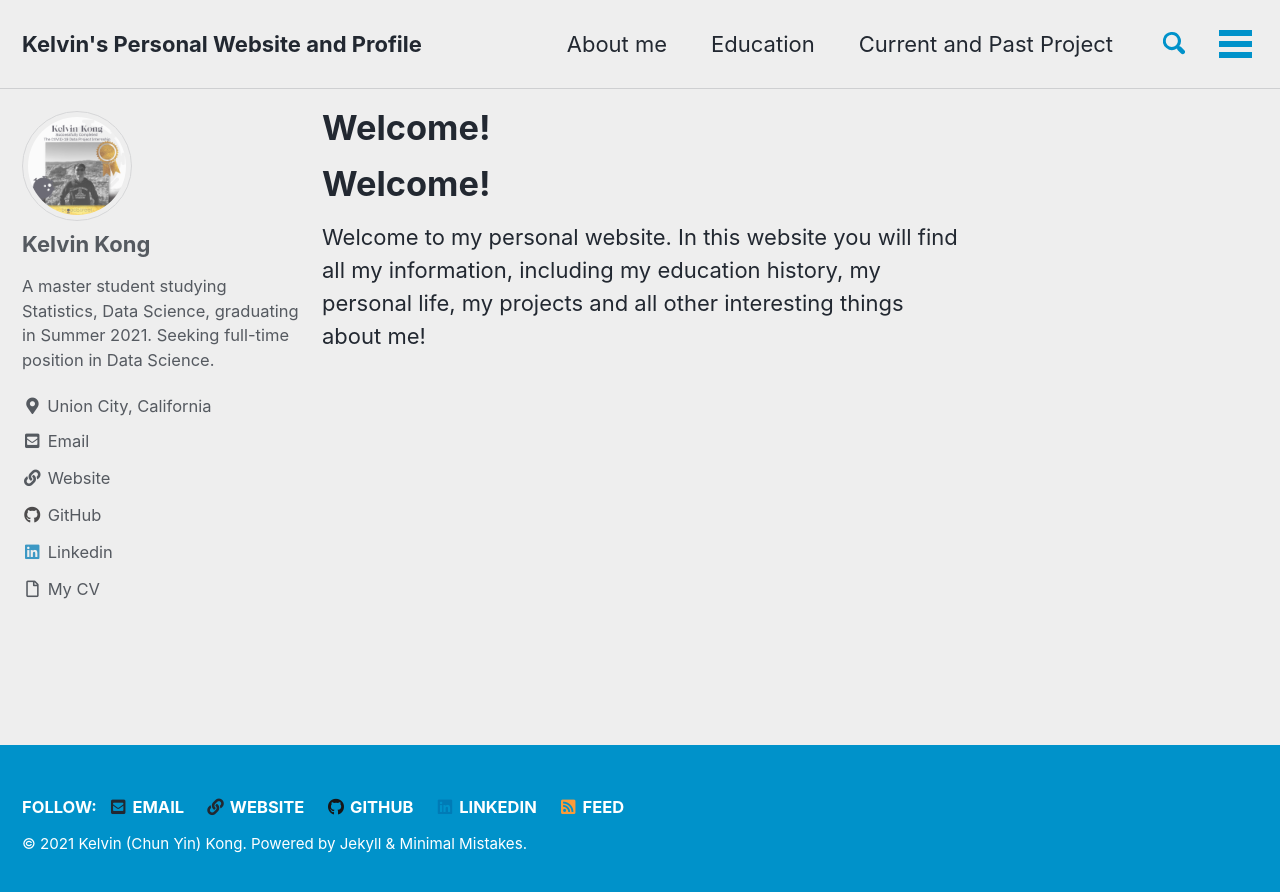
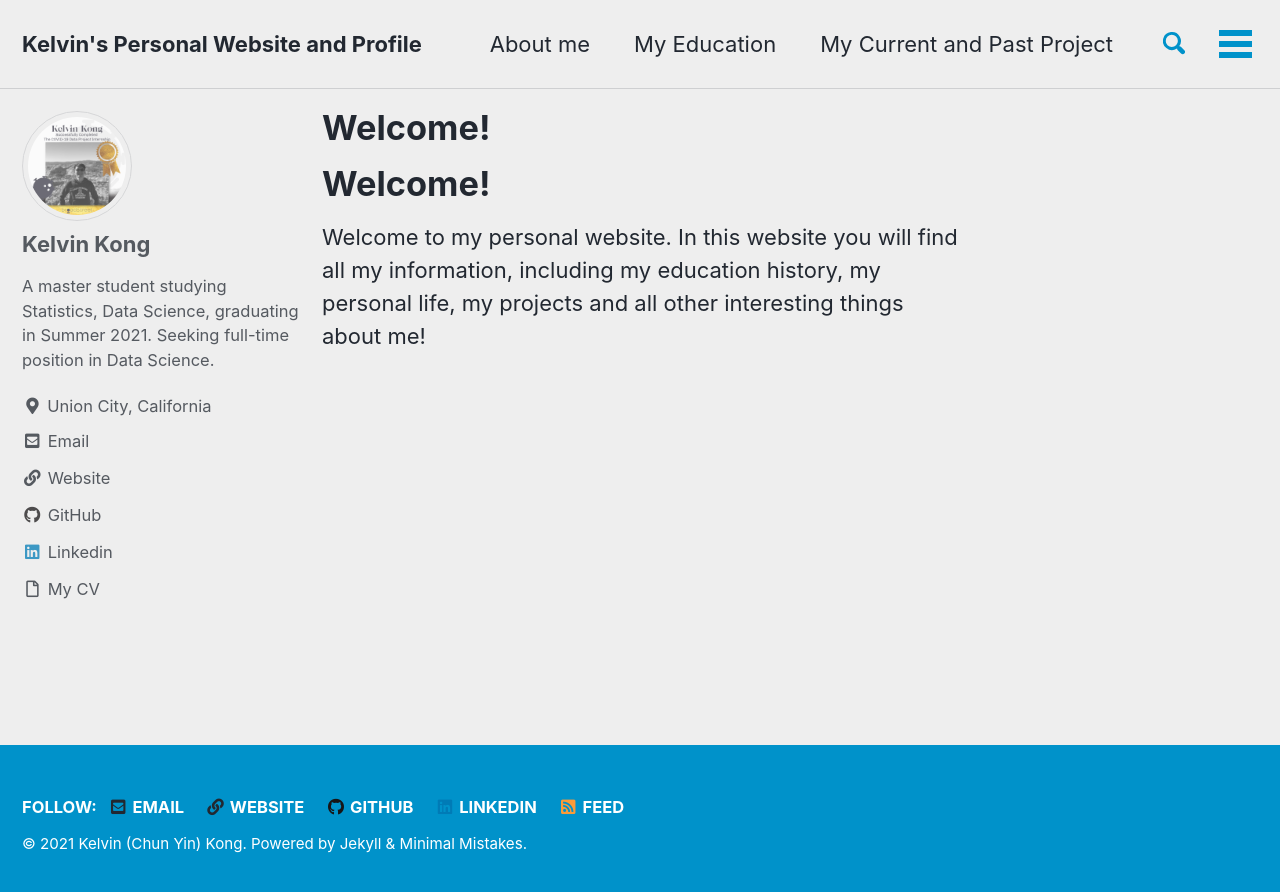
Before and after one commit to kelvin-cykong/kelvin-cykong.github.io, a Jekyll site: the page built from index.md, in a window 1280 px wide. Shown: the top 892 px of the page. Built offline with Jekyll 4.4.1, drawn with Linux system fonts in a browser that asks for light colours; cached includes are drawn as plain includes; our own code applies the rules of GitHub Pages for plain Markdown files; the list of posts is cut into pages by our own code; comment, search, counter and statistics services are not loaded.

```diff
--- a/_data/navigation.yml
+++ b/_data/navigation.yml
@@ -2,11 +2,11 @@
 main:
   - title: "About me"
     url: https://ckong9-stat697.github.io/about/
-  - title: "Education"
+  - title: "My Education"
     url: https://ckong9-stat697.github.io/education/
-  - title: "Current and Past Project"
+  - title: "My Current and Past Project"
     url: https://ckong9-stat697.github.io/projects/
-  - title: "Posts"
+  - title: "My Posts"
     url: https://ckong9-stat697.github.io/posts/
   - title: "Connect me"
     url: https://ckong9-stat697.github.io/connect-me/
```
